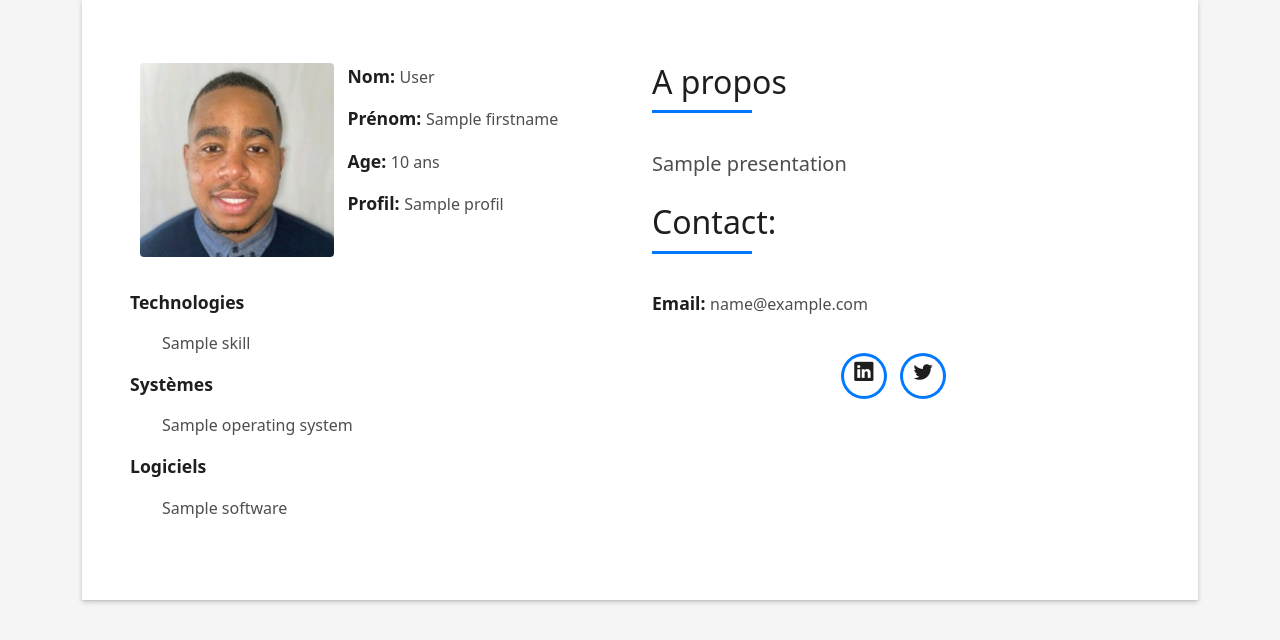
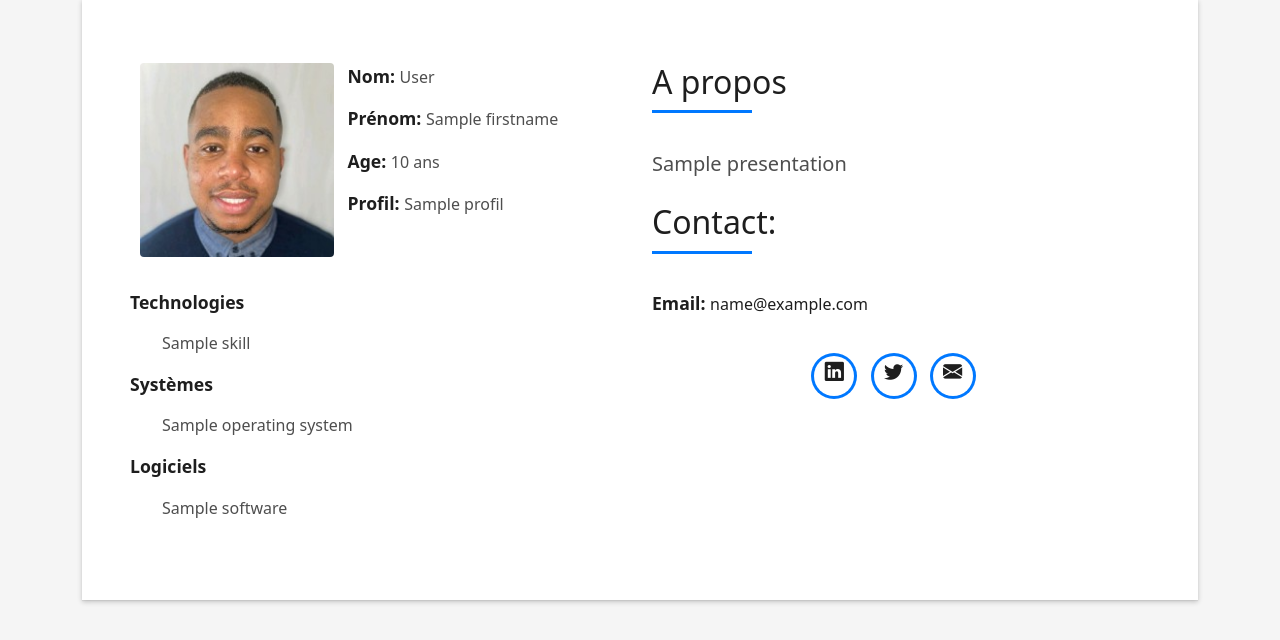
Before and after one commit to jimmy-martin/portfolio-v2, a Symfony app: template templates/home/home.html.twig in a window 1280 px wide. Shown: the part 865-1505 px from the top of the page. Run offline with Twig, Linux system fonts and the light colour scheme; the template is opened without the code that fills it: most values are stand-ins (such as "Sample title", 1, 10 or a date in 2020); some libraries are stand-ins or nearby versions.

Commit message:
add mailto into contact and home page

```diff
--- a/src/Controller/ContactController.php
+++ b/src/Controller/ContactController.php
@@ -29,12 +29,13 @@ class ContactController extends AbstractController
 
         $form->handleRequest($request);
 
+        $myEmail = $this->getParameter('app.my_email');
+
         if ($form->isSubmitted() && $form->isValid()) {
             // dd($form->getData());
 
             $datas = $form->getData();
 
-            $myEmail = $this->getParameter('app.my_email');
 
             $email = (new Email())
                 ->from($datas['email'])
@@ -52,6 +53,7 @@ class ContactController extends AbstractController
         return $this->render('contact/browse.html.twig', [
             'form' => $form->createView(),
             'me' => $me,
+            'myEmail' => $myEmail,
         ]);
     }
 }
--- a/src/Controller/HomeController.php
+++ b/src/Controller/HomeController.php
@@ -17,6 +17,8 @@ class HomeController extends AbstractController
     {
         $me = $userRepository->find(1);
 
+        $myEmail = $this->getParameter('app.my_email');
+
         $projects = $projectRepository->findLastSix();
 
         dump($me, $projects);
@@ -24,6 +26,7 @@ class HomeController extends AbstractController
         return $this->render('home/home.html.twig', [
             'me' => $me,
             'projects' => $projects,
+            'myEmail' => $myEmail,
         ]);
     }
 }
--- a/templates/home/home.html.twig
+++ b/templates/home/home.html.twig
@@ -81,11 +81,13 @@
 										</div>
 										<p>
 											<span class="title-s">Email:
-											</span>{{ me.email }}</p>
+											</span><a href="mailto:{{ myEmail }}">{{ me.email }}</a>
+											</p>
 										<div class="socials text-center">
 											<ul>
-												<li><a href="{{ me.linkedin }}" target="_blank"><span class="ico-circle"><i class="bi bi-linkedin"></i></span></a></li>
-												<li><a href="{{ me.twitter }}" target="_blank"><span class="ico-circle"><i class="bi bi-twitter"></i></span></a></li>
+												<li><a href="{{ me.linkedin }}"><span class="ico-circle"><i class="bi bi-linkedin"></i></span></a></li>
+												<li><a href="{{ me.twitter }}"><span class="ico-circle"><i class="bi bi-twitter"></i></span></a></li>
+												<li><a href="mailto:{{ myEmail }}"><span class="ico-circle"><i class="bi bi-envelope-fill"></i></span></a></li>
 											</ul>
 										</div>
 									</div>
```
Also changed, not shown: templates/contact/browse.html.twig (+12 -5 lines).
